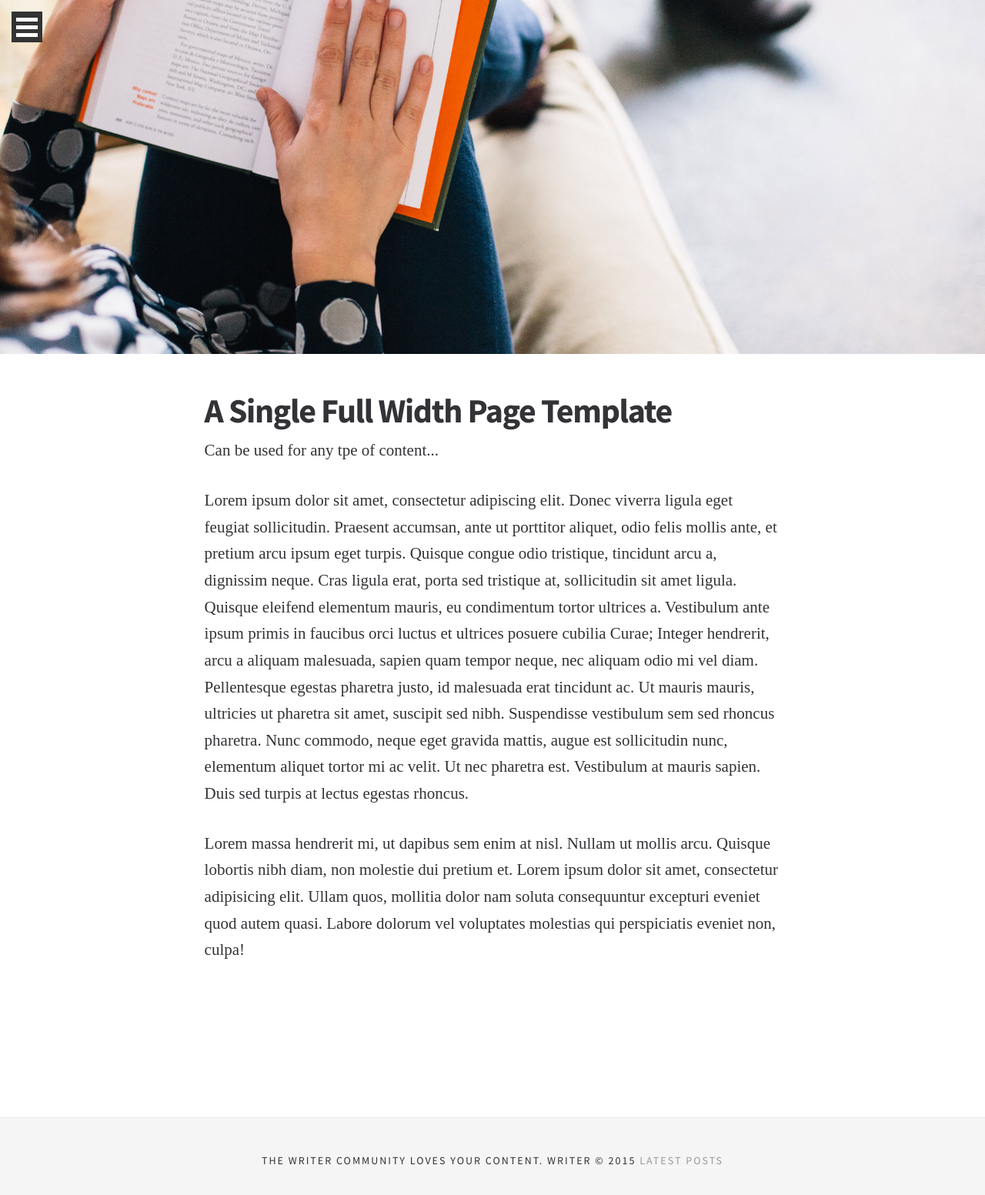
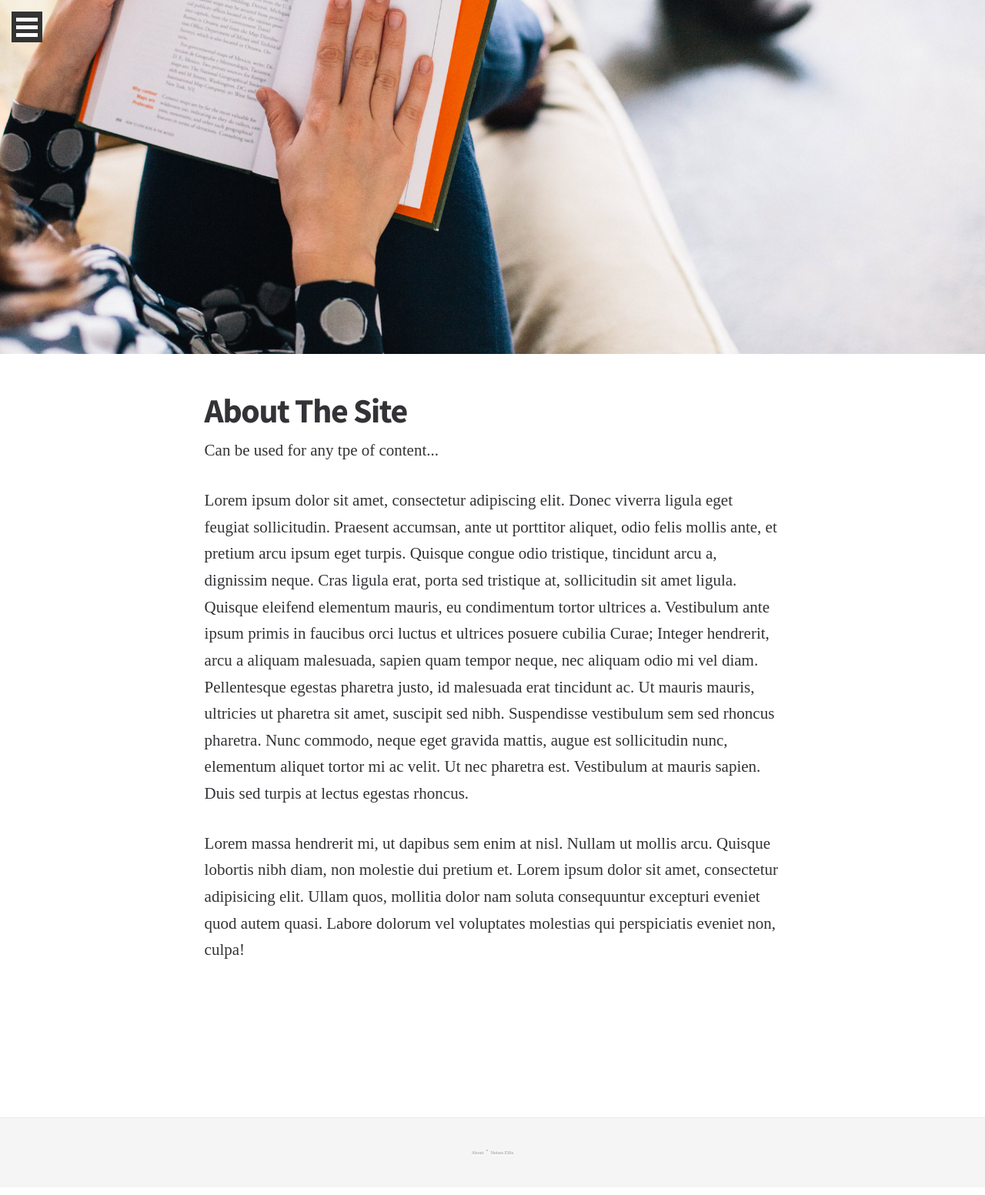
Before and after one commit to EJBlog/EJBlog.github.io, a Jekyll site: the page about.html, which Jekyll copies as it is, in a window 1280 px wide. Shown: the top 1553 px of the page at 77% size. Built offline with Jekyll 4.4.1, drawn with Linux system fonts in a browser that asks for light colours; nearby versions of some CDN libraries; some web fonts are replaced.

Commit message:
Update and rename page.html to about.html

```diff
--- a/page.html
+++ b/about.html
@@ -3,7 +3,7 @@
     <head>
         <meta charset="utf-8">
         <meta http-equiv="X-UA-Compatible" content="IE=edge,chrome=1">
-        <title>Writer Page</title>
+        <title>About</title>
         <meta name="description" content="">
         <meta name="viewport" content="width=device-width">
 
@@ -31,14 +31,11 @@
                 <div class="no-js-menu">
                     <ul>
                         <li><i class="fa fa-home"></i><a href="index.html">Home</a></li>
-                        <li><i class="fa fa-user"></i><a href="author.html">John Smith</a></li>
+                        <li><i class="fa fa-user"></i><a href="author_evan.html">Evan Neises</a></li>
+                        <li><i class="fa fa-user"></i><a href="author_jake.html">Jake Ellis</a></li>
                         <li><i class="fa fa-anchor"></i><a href="page.html">About</a></li>
                         <li><i class="fa fa-star"></i><a href="favorites.html">Favorites</a></li>
                         <li><i class="fa fa-paper-plane"></i><a href="contact.html">Contact</a></li>
-                        <li><i class="fa fa-file"></i><a href="post.html">Post Page</a></li>
-                        <li><i class="fa fa-file"></i><a href="post-sidebar.html">Post with Sidebar</a></li>
-                        <li><i class="fa fa-home"></i><a href="alt-home.html">Alternate Home</a></li>
-                        <li><i class="fa fa-image"></i><a href="category.html">Category Page</a></li>
                     </ul>
                 </div>
             </noscript>
@@ -47,19 +44,13 @@
            <div id="menu-target">
                     <ul>
                         <li><i class="fa fa-home"></i><a href="index.html">Home</a></li>
-                        <li><i class="fa fa-user"></i><a href="author.html">John Smith</a></li>
+                        <li><i class="fa fa-user"></i><a href="author_evan.html">Evan Neises</a></li>
+                        <li><i class="fa fa-user"></i><a href="author_jake.html">Jake Ellis</a></li>
                         <li><i class="fa fa-anchor"></i><a href="page.html">About</a></li>
                         <li><i class="fa fa-star"></i><a href="favorites.html">Favorites</a></li>
                         <li><i class="fa fa-paper-plane"></i><a href="contact.html">Contact</a></li>
                     </ul>
                     <hr>
-                    <ul>
-                        <li><i class="fa fa-file"></i><a href="post.html">Post Page</a></li>
-                        <li><i class="fa fa-file"></i><a href="post-sidebar.html">Post with Sidebar</a></li>
-
-                        <li><i class="fa fa-home"></i><a href="alt-home.html">Alternate Home</a></li>
-                        <li><i class="fa fa-image"></i><a href="category.html">Category Page</a></li>
-                    </ul>
                 </div>
         </header>
 
@@ -68,8 +59,9 @@
                 <div class="col-xs-12 single-content">
 
 
-                    <h1>A Single Full Width Page Template</h1>
+                    <h1>About The Site</h1>
 
+                    <!-- Need to change all the content to describe the purpose of the site. -Evan -->
                     <p class="subtitle">Can be used for any tpe of content...</p>
 
                     <p>Lorem ipsum dolor sit amet, consectetur adipiscing elit. Donec viverra ligula eget feugiat sollicitudin. Praesent accumsan, ante ut porttitor aliquet, odio felis mollis ante, et pretium arcu ipsum eget turpis. Quisque congue odio tristique, tincidunt arcu a, dignissim neque. Cras ligula erat, porta sed tristique at, sollicitudin sit amet ligula. Quisque eleifend elementum mauris, eu condimentum tortor ultrices a. Vestibulum ante ipsum primis in faucibus orci luctus et ultrices posuere cubilia Curae; Integer hendrerit, arcu a aliquam malesuada, sapien quam tempor neque, nec aliquam odio mi vel diam. Pellentesque egestas pharetra justo, id malesuada erat tincidunt ac. Ut mauris mauris, ultricies ut pharetra sit amet, suscipit sed nibh. Suspendisse vestibulum sem sed rhoncus pharetra. Nunc commodo, neque eget gravida mattis, augue est sollicitudin nunc, elementum aliquet tortor mi ac velit. Ut nec pharetra est. Vestibulum at mauris sapien. Duis sed turpis at lectus egestas rhoncus.</p>
@@ -84,9 +76,10 @@
 
         <footer class="single single-page without-readmore">
             <div class="container">
-                <div class="col-sm-12">
-                    <p>The writer community loves your content. Writer &copy; 2015 <a href="index.html">latest posts</a></p>
-                </div>
+                <a href="about.html">About</a>
+                <i class="link-spacer"></i>
+                <a href="author_evan.html">Neises</a>
+                <a href="author_jake.html">Ellis</a>
             </div>
         </footer>
 
```
